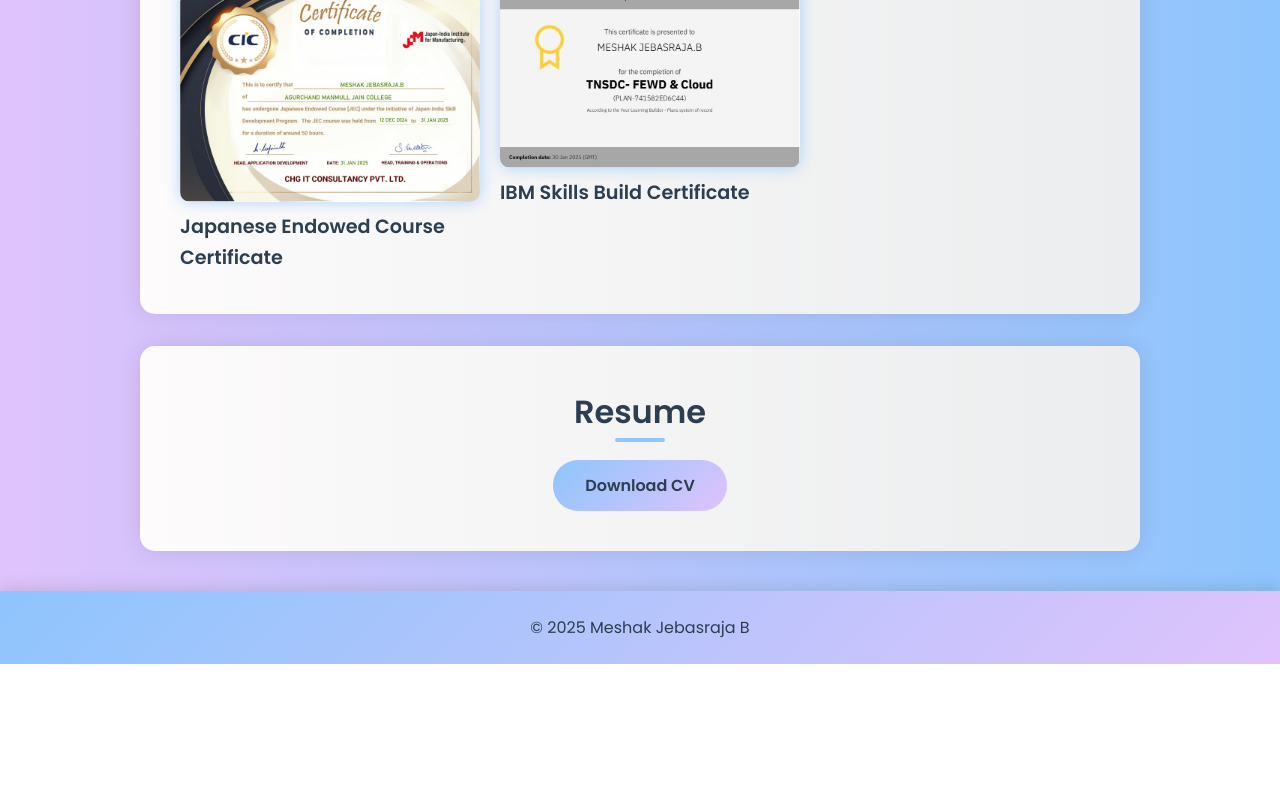
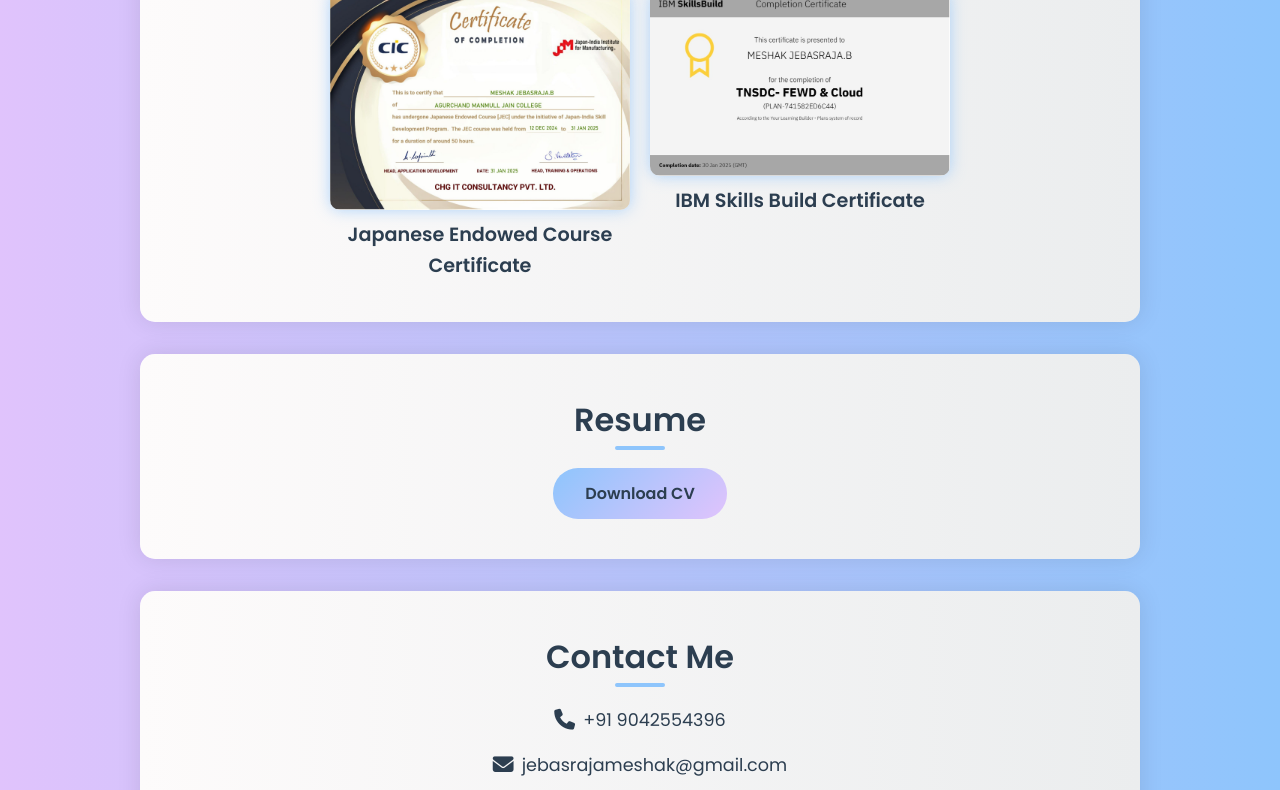
Before and after one commit to meshak-22/digital-portfolio, a plain HTML site: page index.html in a window 1280 px wide. Shown: the part 1648-2438 px from the top of the page. Before the commit the page ends 2312 px from the top, so only its background shows below. Drawn offline with Linux system fonts and the light colour scheme.

Commit message:
index.html

```diff
--- a/index.html
+++ b/index.html
@@ -3,6 +3,8 @@
 <head>
     <title>Meshak's Digital Portfolio</title>
     <meta name="viewport" content="width=device-width, initial-scale=1.0">
+    <!-- Add Font Awesome for icons -->
+    <link rel="stylesheet" href="https://cdnjs.cloudflare.com/ajax/libs/font-awesome/6.4.0/css/all.min.css" integrity="sha512-iecdLmaskl7CVkqkXNQ/ZH/XLlvWZOJyj7Yy7tcenmpD1ypASozpmT/E0iPtmFIB46ZmdtAc9eNBvH0H/ZpiBw==" crossorigin="anonymous" referrerpolicy="no-referrer" />
     <style>
         * {
             margin: 0;
@@ -137,15 +139,15 @@
             border-radius: 2px;
         }
 
-        /* Center the underline for Certificates and Resume sections */
-        #certificate h2, #resume h2 {
+        /* Center the underline for Certificates, Projects, Resume, and Contact sections */
+        #certificate h2, #projects h2, #resume h2, #contact h2 {
             display: inline-block;
             margin-bottom: 0.5rem;
             text-align: center; /* Ensure the heading text is centered */
             width: 100%; /* Ensure the h2 takes full width for centering */
         }
 
-        #certificate h2::after, #resume h2::after {
+        #certificate h2::after, #projects h2::after, #resume h2::after, #contact h2::after {
             left: 50%;
             transform: translateX(-50%);
             bottom: -5px;
@@ -172,13 +174,13 @@
 
         /* Project Section Styling */
         #projects .project-container {
-            text-align: left;
+            text-align: center; /* Center the content */
         }
 
         #projects .project-container img {
             width: 100%;
             max-width: 450px;
-            margin: 20px 0;
+            margin: 20px auto; /* Center the image */
             border-radius: 10px;
             display: block;
             transition: transform 0.3s ease, box-shadow 0.3s ease;
@@ -194,7 +196,7 @@
         .certificate-container {
             display: flex;
             flex-wrap: wrap;
-            justify-content: flex-start;
+            justify-content: center; /* Center the certificate items */
             gap: 20px;
             padding-top: 2rem;
         }
@@ -203,7 +205,7 @@
             flex: 1;
             min-width: 300px;
             max-width: 300px;
-            text-align: left;
+            text-align: center; /* Center the content inside each item */
         }
 
         .certificate-item h3 {
@@ -215,7 +217,7 @@
         .certificate-container img {
             width: 100%;
             max-width: 300px;
-            margin: 0;
+            margin: 0 auto; /* Center the image */
             border-radius: 10px;
             display: block;
             transition: transform 0.3s ease, box-shadow 0.3s ease;
@@ -230,6 +232,40 @@
         /* Resume Section */
         #resume .section-content {
             text-align: center; /* Center the content in the Resume section */
+        }
+
+        /* Contact Section */
+        #contact .section-content {
+            text-align: center; /* Center the content in the Contact section */
+        }
+
+        #contact .contact-details {
+            list-style: none;
+            padding: 0;
+            margin-top: 1rem;
+        }
+
+        #contact .contact-details li {
+            margin: 1rem 0; /* Increased spacing between items */
+            font-size: 1.1rem;
+        }
+
+        #contact .contact-details li a {
+            color: #2c3e50;
+            text-decoration: none;
+            display: inline-flex;
+            align-items: center;
+            transition: color 0.3s ease, transform 0.3s ease;
+        }
+
+        #contact .contact-details li a:hover {
+            color: #8ec5fc;
+            transform: scale(1.1); /* Slight scale effect on hover */
+        }
+
+        #contact .contact-details li a i {
+            margin-right: 8px; /* Space between icon and text */
+            font-size: 1.3rem; /* Slightly larger icon size */
         }
 
         /* Footer */
@@ -332,6 +368,7 @@
         <li><a href="#projects">Projects</a></li>
         <li><a href="#certificate">Certificates</a></li>
         <li><a href="#resume">Resume</a></li>
+        <li><a href="#contact">Contact</a></li>
     </ul>
 </nav>
 
@@ -363,7 +400,7 @@
 
 <section id="projects">
     <div class="section-content project-container">
-        <h2>Projects</h2>
+        <h2>Project</h2>
         <img src="proj.jpg" alt="Project Image">
         <a href="https://statisticsquiz2025.netlify.app/" class="download-button">View Project</a>
     </div>
@@ -387,6 +424,29 @@
     <div class="section-content">
         <h2>Resume</h2>
         <a href="resume.pdf" target="_blank" class="download-button">Download CV</a>
+    </div>
+</section>
+
+<section id="contact">
+    <div class="section-content">
+        <h2>Contact Me</h2>
+        <ul class="contact-details">
+            <li>
+                <a href="tel:+919042554396">
+                    <i class="fas fa-phone"></i> +91 9042554396
+                </a>
+            </li>
+            <li>
+                <a href="mailto:jebasrajameshak@gmail.com">
+                    <i class="fas fa-envelope"></i> jebasrajameshak@gmail.com
+                </a>
+            </li>
+            <li>
+                <a href="https://github.com/meshak-22" target="_blank">
+                    <i class="fab fa-github"></i> github.com/meshak-22
+                </a>
+            </li>
+        </ul>
     </div>
 </section>
 
```
